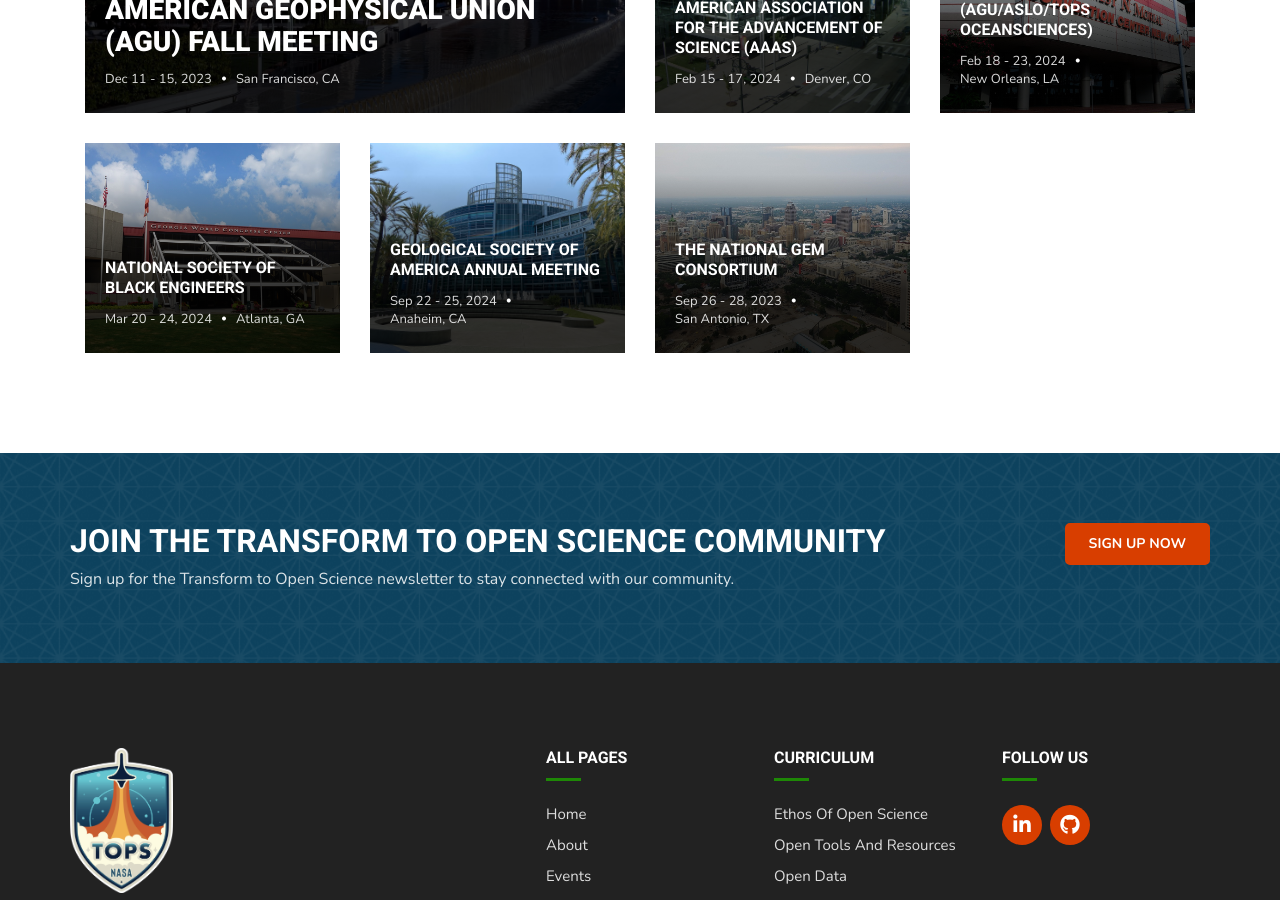
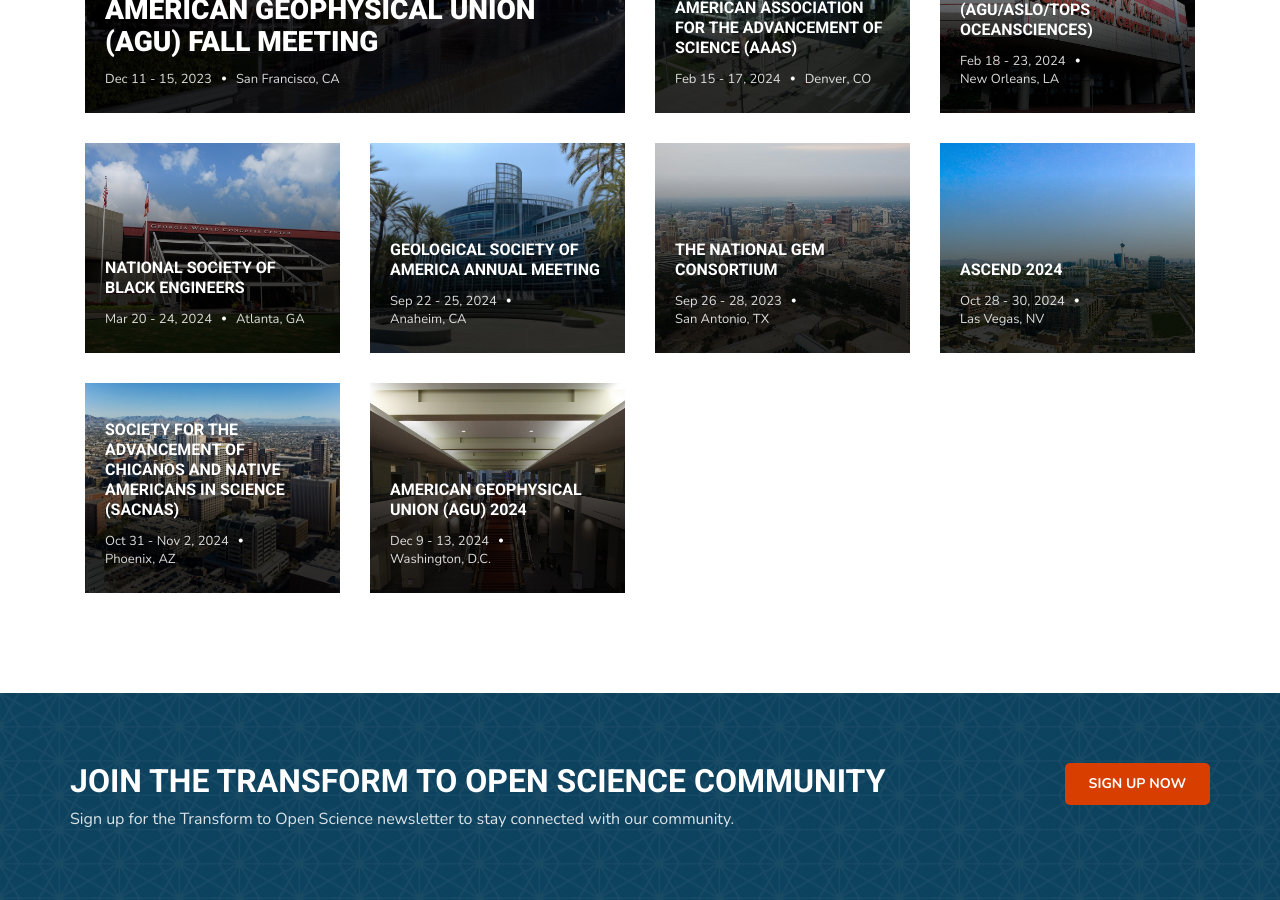
Before and after one commit to bressler1995/TOPS-Website-Front-End, a Jekyll site: the page built from pages/events.md, in a window 1280 px wide and 900 px high, scrolled down 1243 px. Built offline with Jekyll 4.4.1, drawn with Linux system fonts in a browser that asks for light colours.

Commit message:
Upload remaining events

```diff
--- a/_data/menus.yml
+++ b/_data/menus.yml
@@ -14,7 +14,8 @@ topmenu:
   url: "blog/"
 
 - title: Contact
-  url: "contact/"
+  url: "mailto:hq-openscience@nasa.gov"
+  external: true
 
 - title: Enroll
   url: "take-os101/"
@@ -36,7 +37,8 @@ footermenu:
   url: "blog/"
 
 - title: Contact
-  url: "contact/"
+  url: "mailto:hq-openscience@nasa.gov"
+  external: true
 
 - title: Take OS101
   url: "take-os101/"
--- /dev/null
+++ b/_events/2023-11-16-agu-2024.md
@@ -0,0 +1,16 @@
+---
+layout: event
+title:  "American Geophysical Union (AGU) 2024"
+permalink: "/events/agu-2024/"
+image: assets/img/events/agu2024.jpg
+imagecaption: "An image of the Walter E. Washington Convention Center where AGU will be held."
+daterange: "Dec 9 - 13, 2024"
+date: 2023-11-16
+location: "Washington, D.C."
+venue: "Walter E. Washington Convention Center"
+acronyms: "BPS,Planetary,Helio,Earth,Astro"
+map: <iframe src="https://www.google.com/maps/embed?pb=!1m18!1m12!1m3!1d70239.1223317075!2d-77.07777664985942!3d38.920320724768125!2m3!1f0!2f0!3f0!3m2!1i1024!2i768!4f13.1!3m3!1m2!1s0x89b7b7ed3715b137%3A0x32771de147fa5350!2sWalter%20E.%20Washington%20Convention%20Center!5e0!3m2!1sen!2sus!4v1701745682202!5m2!1sen!2sus" width="600" height="450" style="border:0;" allowfullscreen="" loading="lazy" referrerpolicy="no-referrer-when-downgrade"></iframe>
+imageattribution: <a href="https://www.flickr.com/photos/65193799@N00">dbking</a>, <a href="https://commons.wikimedia.org/wiki/File:Walter_E._Washington_Convention_Center_-_Central_Lobby_stairs.jpg">Walter E. Washington Convention Center - Central Lobby stairs</a>, <a href="https://creativecommons.org/licenses/by/2.0/legalcode" rel="license">CC BY 2.0</a>
+---
+
+TOPS is diligently gathering details about this event.  Stay tuned for more details!
--- /dev/null
+++ b/_events/2023-11-17-sacnas.md
@@ -0,0 +1,16 @@
+---
+layout: event
+title:  "Society for the Advancement of Chicanos and Native Americans in Science (SACNAS)"
+permalink: "/events/sacnas-2024/"
+image: assets/img/events/sacnas.jpg
+imagecaption: "An image of Phoenix, AZ where SACNAS will be held."
+daterange: "Oct 31 - Nov 2, 2024"
+date: 2023-11-17
+location: "Phoenix, AZ"
+venue: "To be announced"
+acronyms: "HUGs"
+map: <iframe src="https://www.google.com/maps/embed?pb=!1m18!1m12!1m3!1d357896.09580059303!2d-112.39133709030936!3d33.55082199458137!2m3!1f0!2f0!3f0!3m2!1i1024!2i768!4f13.1!3m3!1m2!1s0x872b12ed50a179cb%3A0x8c69c7f8354a1bac!2sPhoenix%2C%20AZ!5e0!3m2!1sen!2sus!4v1701744767410!5m2!1sen!2sus" width="600" height="450" style="border:0;" allowfullscreen="" loading="lazy" referrerpolicy="no-referrer-when-downgrade"></iframe>
+imageattribution: <a href="https://commons.wikimedia.org/wiki/User:DPPed">DPPed</a>, <a href="https://commons.wikimedia.org/wiki/File:Downtown_Phoenix_Aerial_Looking_Northeast.jpg">Downtown Phoenix Aerial Looking Northeast</a>, <a href="https://creativecommons.org/licenses/by-sa/3.0/legalcode" rel="license">CC BY-SA 3.0</a>
+---
+
+TOPS is diligently gathering details about this event.  Stay tuned for more details!
--- /dev/null
+++ b/_events/2023-11-18-ascend.md
@@ -0,0 +1,16 @@
+---
+layout: event
+title:  "ASCEND 2024"
+permalink: "/events/ascend-2024/"
+image: assets/img/events/ascend.jpg
+imagecaption: "An image of Las Vegas, NV where GEM will be held."
+daterange: "Oct 28 - 30, 2024"
+date: 2023-11-18
+location: "Las Vegas, NV"
+venue: "To be announced"
+acronyms: "Planetary,Astro"
+map: <iframe src="https://www.google.com/maps/embed?pb=!1m18!1m12!1m3!1d206068.5522445253!2d-115.23479607032262!3d36.19523178672983!2m3!1f0!2f0!3f0!3m2!1i1024!2i768!4f13.1!3m3!1m2!1s0x80beb782a4f57dd1%3A0x3accd5e6d5b379a3!2sLas%20Vegas%2C%20NV!5e0!3m2!1sen!2sus!4v1701742128435!5m2!1sen!2sus" width="600" height="450" style="border:0;" allowfullscreen="" loading="lazy" referrerpolicy="no-referrer-when-downgrade"></iframe>
+imageattribution: <a href="https://commons.wikimedia.org/wiki/User:Rmvisuals">Rmvisuals</a>, <a href="https://commons.wikimedia.org/wiki/File:DowntownLasVegas.jpg">DowntownLasVegas</a>, <a href="https://creativecommons.org/licenses/by-sa/4.0/legalcode" rel="license">CC BY-SA 4.0</a>
+---
+
+TOPS is diligently gathering details about this event.  Stay tuned for more details!
--- a/_layouts/default.html
+++ b/_layouts/default.html
@@ -91,11 +91,7 @@
             <div class="tops_divider div_smallest justify-content-center justify-content-lg-start mb-4"><div class="div_inner"></div></div>
             <ul class="footer_submenu">
               {% for footermenu-item in site.data.menus.footermenu %}
-                {% if footermenu-item.external %}
-                  <li><a target="_blank" class="text-center text-lg-start" href="{{footermenu-item.url}}">{{footermenu-item.title}}</a></li>
-                {% else %}
-                  <li><a class="text-center text-lg-start" href="{{site.baseurl}}/{{footermenu-item.url}}">{{footermenu-item.title}}</a></li>
-                {% endif %}
+                <li><a class="text-center text-lg-start" href="{% unless footermenu-item.external %}{{site.baseurl}}/{% endunless %}{{footermenu-item.url}}">{{footermenu-item.title}}</a></li>
               {% endfor %}
             </ul>
           </div>
```
Also changed, not shown: assets/img/events/agu2024.jpg (added), assets/img/events/ascend.jpg (added), assets/img/events/sacnas.jpg.
